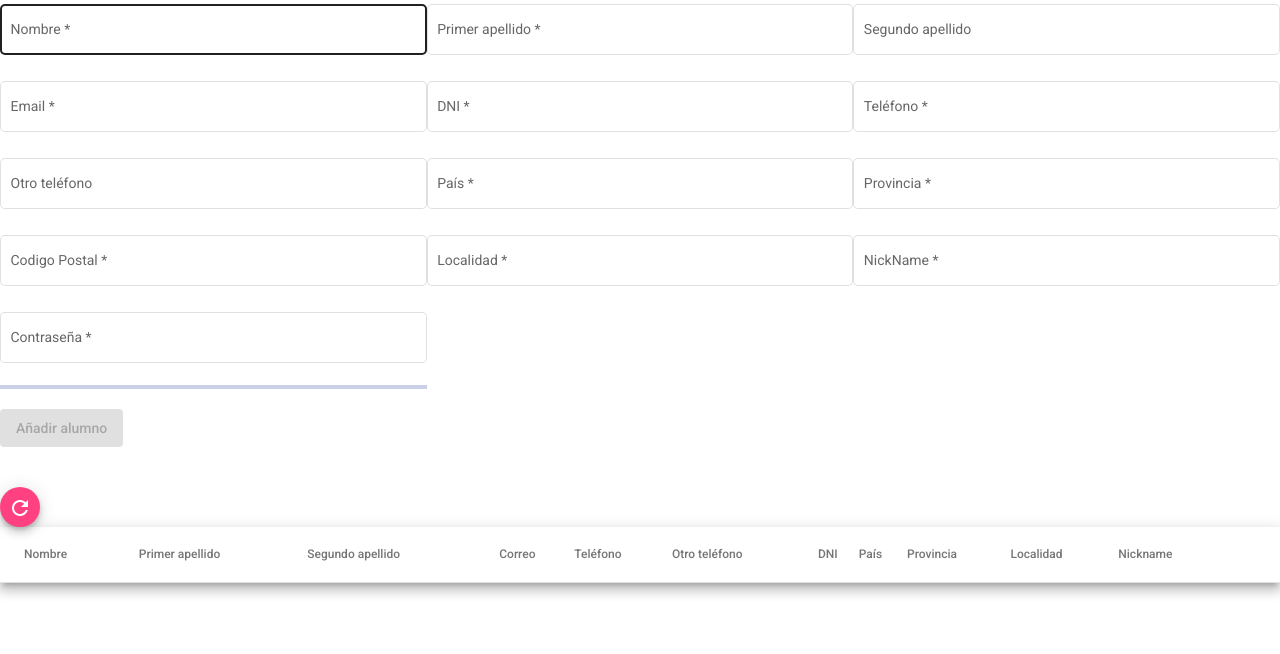
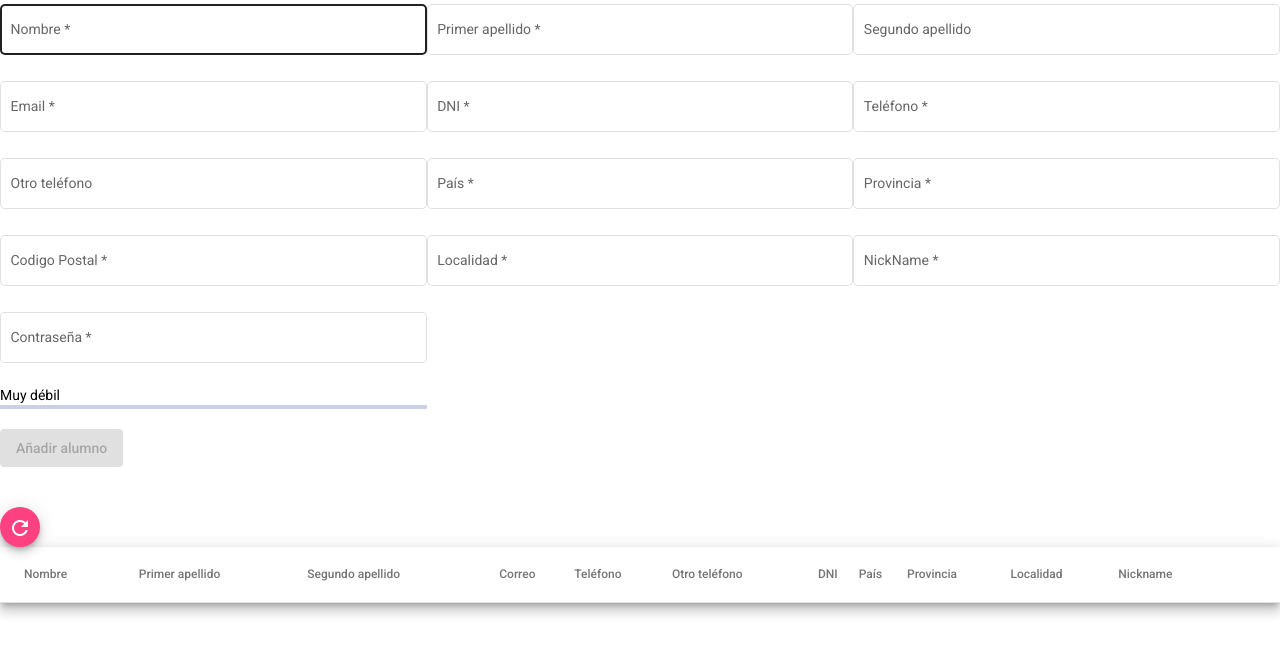
Before and after one commit to MarioQuerolAmondarain/aplicacion-gestion-de-alumnos, an Angular app: page / in a window 1280 px wide. Shown: the top 654 px of the page. Built offline with nearby package versions, Linux system fonts and the light colour scheme.

Commit message:
Se añaden validadores que faltaban, mensaje de fortaleza de la password y mensaje de de confirmación si la fortaleza es baja

```diff
--- a/src/app/features/nuevo-alumno/nuevo-alumno.component.html
+++ b/src/app/features/nuevo-alumno/nuevo-alumno.component.html
@@ -114,12 +114,13 @@
     <mat-error *ngIf="this.nuevoAlumnoForm.get('nickName')!.invalid">Obligatorio</mat-error>
   </mat-form-field>
 
-  <div>
-    <mat-form-field class="input" appearance="outline" *ngIf="!this.editar" style="width: 100%;">
+  <div *ngIf="!this.editar">
+    <mat-form-field class="input" appearance="outline" style="width: 100%;">
       <mat-label>Contraseña</mat-label>
       <input matInput formControlName="password" type="password" />
     </mat-form-field>
-    <mat-progress-bar mode="determinate" value="{{fortalezaPassword()}}" ></mat-progress-bar>
+    <span class="fortalezaPassword">{{ fortalezaPasswordTexto() }}</span>
+    <mat-progress-bar mode="determinate" value="{{fortalezaPassword()}}"></mat-progress-bar>
   </div>
 </form>
 <br>
--- a/src/app/features/nuevo-alumno/nuevo-alumno.component.ts
+++ b/src/app/features/nuevo-alumno/nuevo-alumno.component.ts
@@ -7,7 +7,7 @@ import { Alumno } from 'src/app/models/alumno.model';
 import { AlumnosService } from './../../services/alumnos.service';
 import { Observable } from 'rxjs/internal/Observable';
 import { map, startWith } from 'rxjs';
-
+import { FortalezaPassword } from 'src/app/models/FortalezaPassword';
 @Component({
   selector: 'app-nuevo-alumno',
   templateUrl: './nuevo-alumno.component.html',
@@ -270,9 +270,7 @@ export class NuevoAlumnoComponent implements OnInit {
 
   constructor(public alumnosService: AlumnosService) {
     this.nuevoAlumnoForm = new FormGroup({
-      nombre: new FormControl('', [
-        Validators.required,
-      ]),
+      nombre: new FormControl('', [Validators.required]),
       apellido1: new FormControl('', [Validators.required]),
       apellido2: new FormControl(''),
       email: new FormControl('', [Validators.required, Validators.email]),
@@ -293,7 +291,10 @@ export class NuevoAlumnoComponent implements OnInit {
       ]),
       localidad: new FormControl('', [Validators.required]),
       nickName: new FormControl('', [Validators.required]),
-      password: new FormControl('', [Validators.required]),
+      password: new FormControl('', [
+        Validators.required,
+        Validators.minLength(6),
+      ]),
     });
   }
 
@@ -316,10 +317,6 @@ export class NuevoAlumnoComponent implements OnInit {
   }
 
   isValid(): boolean {
-    if (this.editar) {
-      return true;
-    }
-
     if (
       this.nuevoAlumnoForm.get('nombre')!.invalid ||
       this.nuevoAlumnoForm.get('apellido1')!.invalid ||
@@ -332,35 +329,36 @@ export class NuevoAlumnoComponent implements OnInit {
       this.nuevoAlumnoForm.get('provincia')!.invalid ||
       this.nuevoAlumnoForm.get('codigoPostal')!.invalid ||
       this.nuevoAlumnoForm.get('localidad')!.invalid ||
-      this.nuevoAlumnoForm.get('nickName')!.invalid ||
-      this.nuevoAlumnoForm.get('password')!.invalid ||
-      this.paises.find((pais) => {
-        return pais === this.nuevoAlumnoForm.get('pais')!.value;
-      }) ||
-      this.fortalezaPassword() < 8
+      this.nuevoAlumnoForm.get('nickName')!.invalid
+      // !!this.paises.find((pais) => {
+      //   return pais === this.nuevoAlumnoForm.get('pais')!.value;
+      // }) ||
     ) {
-      console.log("no válido");
       return false;
     }
 
     if (
-      !this.provincias.find((pais) => {
-        return pais === this.nuevoAlumnoForm.get('pais')!.value;
+      !this.provincias.find((provincia) => {
+        return provincia === this.nuevoAlumnoForm.get('provincia')!.value;
       }) &&
       this.nuevoAlumnoForm.get('pais')?.value === 'España'
     ) {
-      console.log("no provincia");
       return false;
     }
-    console.log("Es válido");
+
+    if (this.nuevoAlumnoForm.get('password')!.invalid && !this.editar) {
+      return false;
+    }
     return true;
   }
 
   fortalezaPassword(): number {
     let password = this.nuevoAlumnoForm.get('password')?.value;
-    let fortaleza = 0 ;
+    let fortaleza = 0;
     let maximoPuntos = true;
-
+    if (password.length < 6) {
+      return 0;
+    }
     if (7 <= password.length && password.length <= 8) {
       fortaleza++;
       maximoPuntos = false;
@@ -383,7 +381,7 @@ export class NuevoAlumnoComponent implements OnInit {
       maximoPuntos = false;
     }
 
-    if(/[a-z]/.test(password) && /[A-Z]/.test(password)){
+    if (/[a-z]/.test(password) && /[A-Z]/.test(password)) {
       fortaleza += 2;
     }
 
@@ -397,8 +395,22 @@ export class NuevoAlumnoComponent implements OnInit {
     if (maximoPuntos) {
       fortaleza++;
     }
-    return fortaleza * 8.3;
+    return fortaleza * (100 / 12);
   }
+
+  fortalezaPasswordTexto(): string{
+    if(this.fortalezaPassword() < FortalezaPassword.MuyDebil){
+      return "Muy débil"
+    }
+    if(this.fortalezaPassword() < FortalezaPassword.Debil){
+      return "Débil"
+    }
+    if(this.fortalezaPassword() < FortalezaPassword.Moderada){
+      return "Moderada";
+    }
+    return "Fuerte";
+  }
+
 
   cargarDatosAlumno() {
     let alumno = this.alumnosService.editarAlumno();
@@ -437,6 +449,11 @@ export class NuevoAlumnoComponent implements OnInit {
 
   submitForm() {
     if (!this.editar) {
+      if (this.fortalezaPassword() < FortalezaPassword.Debil) {
+        if (!this.contraseniaDebil()) {
+          return;
+        }
+      }
       this.alumnosService.addAlumno(
         new Alumno(
           this.nuevoAlumnoForm.get('nombre')?.value,
@@ -473,4 +490,8 @@ export class NuevoAlumnoComponent implements OnInit {
       );
     }
   }
+
+  private contraseniaDebil() {
+    return confirm('Contraseña débil ¿continuar?');
+  }
 }
--- /dev/null
+++ b/src/app/models/FortalezaPassword.ts
@@ -0,0 +1,6 @@
+export enum FortalezaPassword{
+  MuyDebil = 17,
+  Debil = 67,
+  Moderada = 75,
+  MuyFuerte = 83
+}
```
